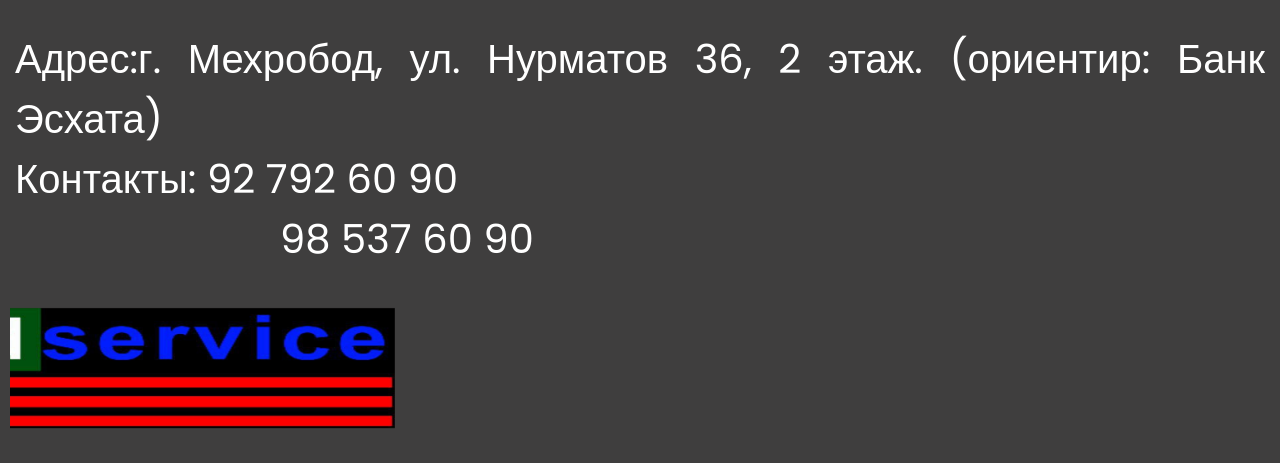
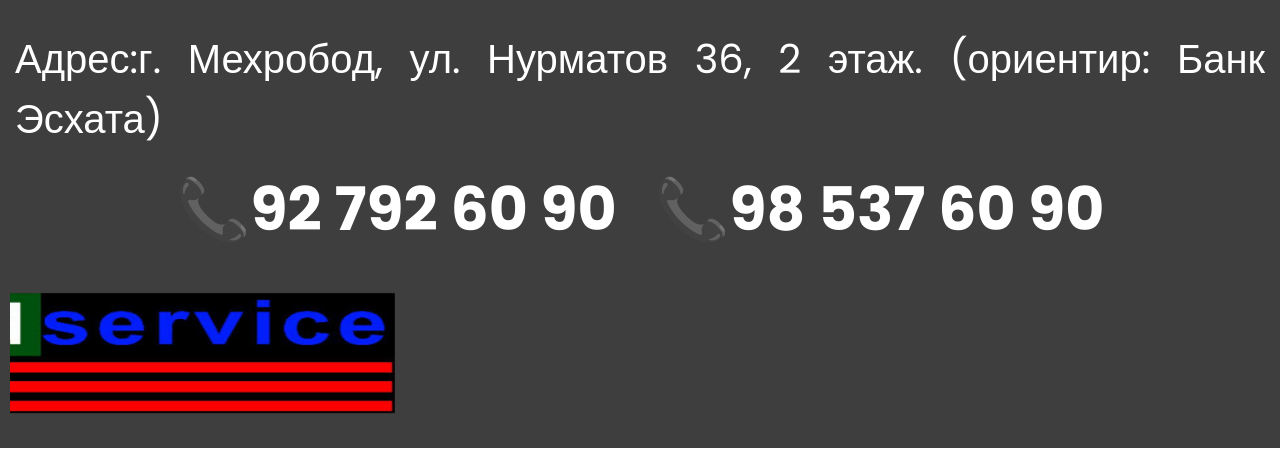
Before and after one commit to NoziRam/greencard, a plain HTML site: page icon.html in a window 1280 px wide. Shown: the part 7261-7724 px from the top of the page. Drawn offline with Linux system fonts and the light colour scheme.

Commit message:
changing style

```diff
--- a/icon.html
+++ b/icon.html
@@ -86,11 +86,12 @@
                <a href="https://profile.imo.im/profileshare/shr.AAAAAAAAAAAAAAAAAAAAAKlZgJ9hwX2ttCvuN8nQfbDYZTnArueQczLwNGAecgtI"><img src="imo.jpg" alt="imo"class="iconStyle"> </a>
 
             </main>
-<footer class="footer">
-   <p><span>Адрес:</span>г. Мехробод, ул. Нурматов 36, 2 этаж. (ориентир: Банк Эсхата)</p>
-   <p><span>Контакты: </span> 92 792 60 90 </p>
-   <p class="tel" > 98 537 60 90</p>
-</footer>
+            <footer class="footer">
+               <p><span>Адрес:</span>г. Мехробод, ул. Нурматов 36, 2 этаж. (ориентир: Банк Эсхата)</p>
+
+              <pre><h2 class="tel">📞92 792 60 90   📞98 537 60 90</h2></pre>
+
+            </footer>
 <div class="body-2">
    <div class="container">
    <div class="box  box--1">
--- a/style.css
+++ b/style.css
@@ -73,7 +73,11 @@ margin-left: 70px;
 border-radius: 50%;
 }
 .tel{
-margin-left: 265px;
+margin-left: 0px;
+margin-right: 0px;
+margin-top: 15px;
+margin-bottom: 0px;
+
 
 }
 .text1{
```
Also changed, not shown: index.html (+3 -3 lines).
